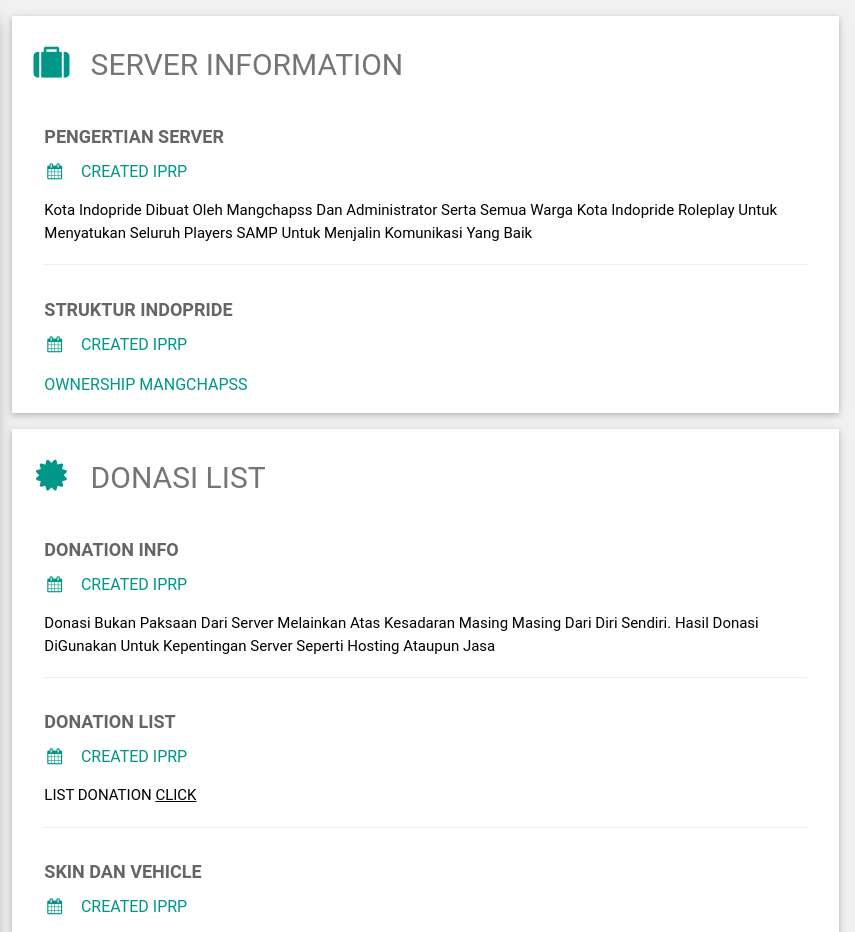
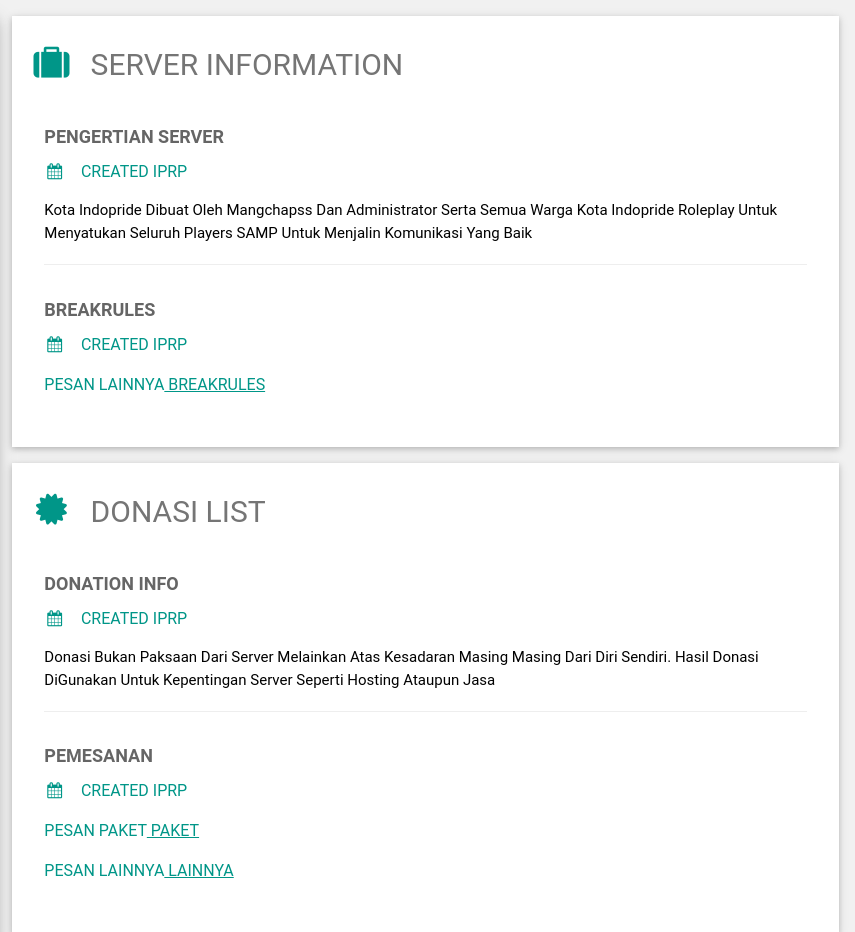
Before and after one commit to indopridewebsite/indopridewebsite.github.io, a plain HTML site: page index.html in a window 1280 px wide. Shown: the top 932 px of the page, 425-1280 px from the left. Drawn offline with nearby package versions, Linux system fonts and the light colour scheme; a web font is replaced by a local one.

Commit message:
index.html

```diff
--- a/index.html
+++ b/index.html
@@ -79,9 +79,9 @@ html,body,h1,h2,h3,h4,h5,h6 {font-family: "Roboto", sans-serif}
 <hr>
 </div>
 <div class="w3-container">
-<h5 class="w3-opacity"><b>STRUKTUR INDOPRIDE</b></h5>
+<h5 class="w3-opacity"><b>BREAKRULES</b></h5>
 <h6 class="w3-text-teal"><i class="fa fa-calendar fa-fw w3-margin-right"></i>CREATED IPRP
-<p>OWNERSHIP MANGCHAPSS</p>
+<p>PESAN LAINNYA<a href="https://sa-mptutorial.blogspot.com/2021/05/br-break-rules-di-samp.html" target="_blank"> BREAKRULES</a></p><br>
 </div>
 </div>
 
@@ -94,17 +94,11 @@ html,body,h1,h2,h3,h4,h5,h6 {font-family: "Roboto", sans-serif}
 <hr>
 </div>
 <div class="w3-container">
-<h5 class="w3-opacity"><b>DONATION LIST</b></h5>
-<h6 class="w3-text-teal"><i class="fa fa-calendar fa-fw w3-margin-right"></i>CREATED IPRP</h6>
-<p>LIST DONATION <a href="https://cdn.discordapp.com/attachments/1178076750874427413/1190303245546033232/IMG-20231229-WA01342.jpg?ex=65a14f48&is=658eda48&hm=3d88f72a05b6aec1d39780a945527ce6ad6e002209028d70238fa5f7af10f5bc&" target="_blank">CLICK</a></p>
-<hr>
-</div>
-<div class="w3-container">
-<h5 class="w3-opacity"><b>SKIN DAN VEHICLE</b></h5>
+<h5 class="w3-opacity"><b>PEMESANAN</b></h5>
 <h6 class="w3-text-teal"><i class="fa fa-calendar fa-fw w3-margin-right"></i>CREATED IPRP
 <p>
-<p>LIST VEHICLE<a href="https://wiki.multitheftauto.com/wiki/Vehicle_IDs" target="_blank"> VEH</a></p>
-<p>LIST SKIN<a href="https://wiki.multitheftauto.com/wiki/All_Skins_Page" target="_blank"> SKIN</a></p><br>
+<p>PESAN PAKET<a href="https://wa.me/6281511919662?tekt=Hai,%20Pesan%20Paket" target="_blank"> PAKET</a></p>
+<p>PESAN LAINNYA<a href="https://wa.me/6281511919662?tekt=Hai,%20Pesan%20Lainnya" target="_blank"> LAINNYA</a></p><br>
 </div>
 </div>
 
```
